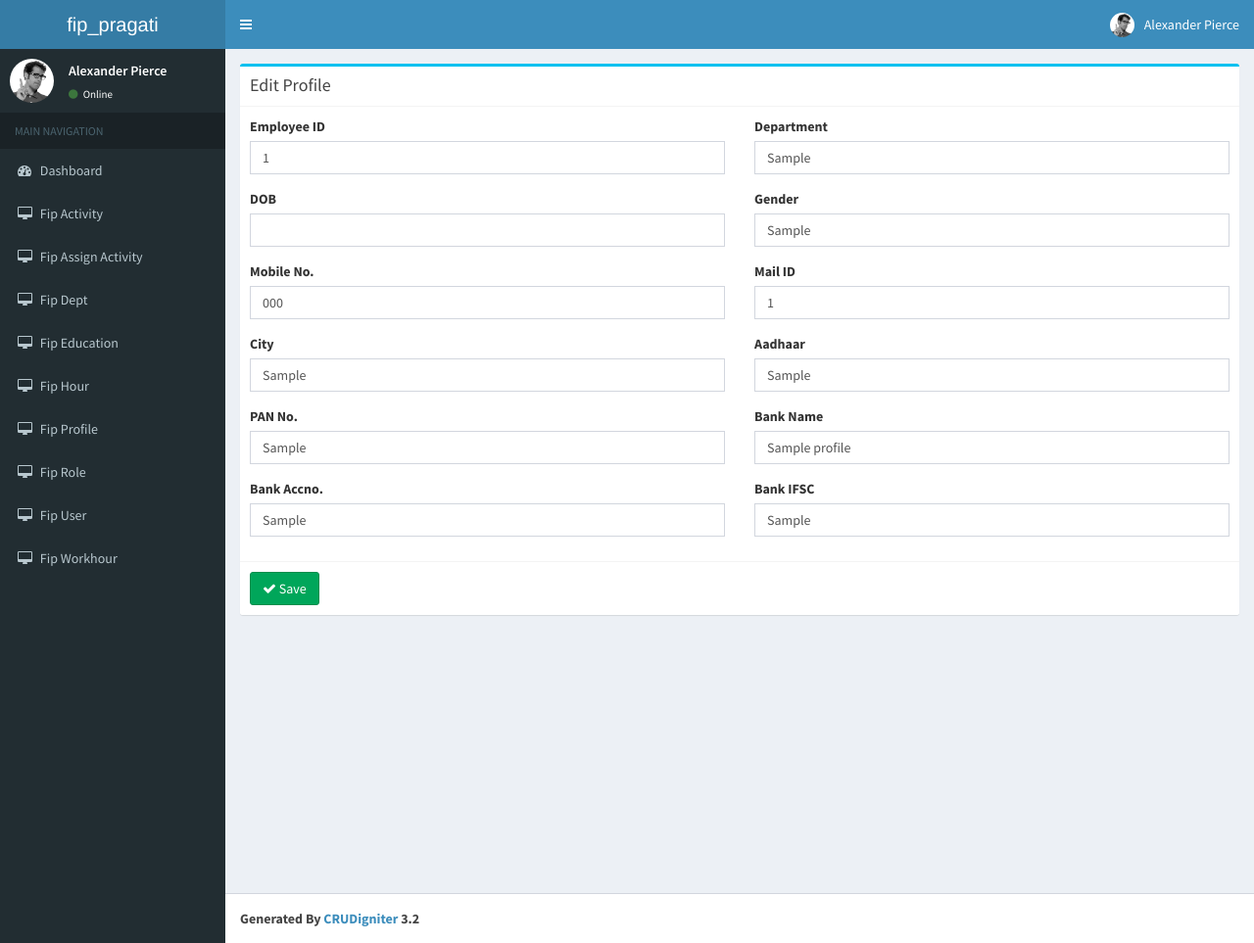
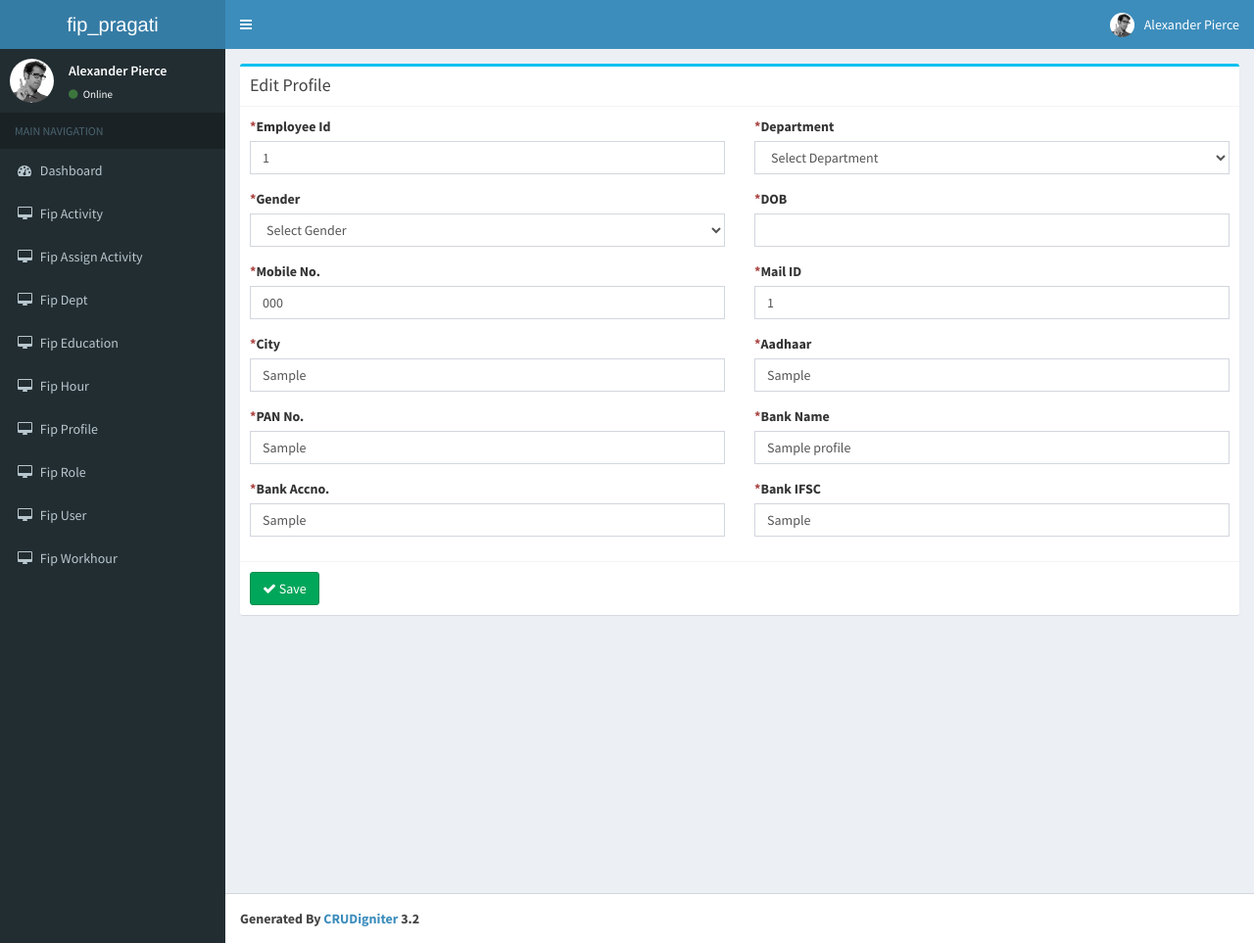
Before and after one commit to devak997/fip, a CodeIgniter app: page /fip/fip_profile/edit/1 in a window 1280 px wide. Shown: the whole page at 98% size. Run offline with CodeIgniter, Linux system fonts and the light colour scheme; tables that the repository leaves empty or names only in its code hold one stand-in row (values such as "Sample post").

Commit message:
Profile Section Updated, Minor changes to dept

```diff
--- a/application/controllers/Fip_profile.php
+++ b/application/controllers/Fip_profile.php
@@ -27,13 +27,27 @@ class Fip_profile extends CI_Controller{
      */
     function add()
     {
-        if(isset($_POST) && count($_POST) > 0)
+        $this->load->library('form_validation');
+
+		$this->form_validation->set_rules('gender','Gender','required');
+		$this->form_validation->set_rules('emp_id','Emp Id','required|max_length[100]');
+		$this->form_validation->set_rules('dob','Dob','required');
+		$this->form_validation->set_rules('mobileno','Mobileno','required|max_length[255]');
+		$this->form_validation->set_rules('mailid','Mailid','required|max_length[255]');
+		$this->form_validation->set_rules('city','City','required|max_length[255]');
+		$this->form_validation->set_rules('aadhar','Aadhar','required|integer');
+		$this->form_validation->set_rules('pan','Pan','required|max_length[25]');
+		$this->form_validation->set_rules('bank_name','Bank Name','required|max_length[100]');
+		$this->form_validation->set_rules('bank_accno','Bank Accno','required|max_length[255]');
+		$this->form_validation->set_rules('bank_ifsc','Bank Ifsc','required|max_length[100]');
+
+		if($this->form_validation->run())
         {
             $params = array(
+				'dept' => $this->input->post('dept'),
+				'gender' => $this->input->post('gender'),
 				'emp_id' => $this->input->post('emp_id'),
-				'dept' => $this->input->post('dept'),
 				'dob' => $this->input->post('dob'),
-				'gender' => $this->input->post('gender'),
 				'mobileno' => $this->input->post('mobileno'),
 				'mailid' => $this->input->post('mailid'),
 				'city' => $this->input->post('city'),
@@ -49,6 +63,9 @@ class Fip_profile extends CI_Controller{
         }
         else
         {
+			$this->load->model('Fip_dept_model');
+			$data['all_fip_dept'] = $this->Fip_dept_model->get_all_fip_dept();
+
             $data['_view'] = 'fip_profile/add';
             $this->load->view('layouts/main',$data);
         }
@@ -64,13 +81,27 @@ class Fip_profile extends CI_Controller{
 
         if(isset($data['fip_profile']['id']))
         {
-            if(isset($_POST) && count($_POST) > 0)
+            $this->load->library('form_validation');
+
+			$this->form_validation->set_rules('gender','Gender','required');
+			$this->form_validation->set_rules('emp_id','Emp Id','required|max_length[100]');
+			$this->form_validation->set_rules('dob','Dob','required');
+			$this->form_validation->set_rules('mobileno','Mobileno','required|max_length[255]');
+			$this->form_validation->set_rules('mailid','Mailid','required|max_length[255]');
+			$this->form_validation->set_rules('city','City','required|max_length[255]');
+			$this->form_validation->set_rules('aadhar','Aadhar','required|integer');
+			$this->form_validation->set_rules('pan','Pan','required|max_length[25]');
+			$this->form_validation->set_rules('bank_name','Bank Name','required|max_length[100]');
+			$this->form_validation->set_rules('bank_accno','Bank Accno','required|max_length[255]');
+			$this->form_validation->set_rules('bank_ifsc','Bank Ifsc','required|max_length[100]');
+
+			if($this->form_validation->run())
             {
                 $params = array(
+					'dept' => $this->input->post('dept'),
+					'gender' => $this->input->post('gender'),
 					'emp_id' => $this->input->post('emp_id'),
-					'dept' => $this->input->post('dept'),
 					'dob' => $this->input->post('dob'),
-					'gender' => $this->input->post('gender'),
 					'mobileno' => $this->input->post('mobileno'),
 					'mailid' => $this->input->post('mailid'),
 					'city' => $this->input->post('city'),
@@ -86,6 +117,9 @@ class Fip_profile extends CI_Controller{
             }
             else
             {
+				$this->load->model('Fip_dept_model');
+				$data['all_fip_dept'] = $this->Fip_dept_model->get_all_fip_dept();
+
                 $data['_view'] = 'fip_profile/edit';
                 $this->load->view('layouts/main',$data);
             }
--- a/application/models/Fip_profile_model.php
+++ b/application/models/Fip_profile_model.php
@@ -24,7 +24,8 @@ class Fip_profile_model extends CI_Model
      */
     function get_all_fip_profile()
     {
-        $this->db->order_by('id', 'desc');
+        $this->db->where('deleted_at', null);
+        $this->db->order_by('id', 'asc');
         return $this->db->get('fip_profile')->result_array();
     }
 
@@ -43,6 +44,7 @@ class Fip_profile_model extends CI_Model
     function update_fip_profile($id,$params)
     {
         $this->db->where('id',$id);
+        $params['updated_at'] = date("Y-m-d H:i:s");
         return $this->db->update('fip_profile',$params);
     }
 
@@ -51,6 +53,10 @@ class Fip_profile_model extends CI_Model
      */
     function delete_fip_profile($id)
     {
-        return $this->db->delete('fip_profile',array('id'=>$id));
+        $this->db->where('id',$id);
+        $params = [];
+        $params['deleted_at'] = date("Y-m-d H:i:s");
+        return $this->db->update('fip_profile',$params);
+        // return $this->db->delete('fip_profile',array('id'=>$id));
     }
 }
--- a/application/views/fip_dept/add.php
+++ b/application/views/fip_dept/add.php
@@ -8,13 +8,13 @@
           	<div class="box-body">
           		<div class="row clearfix">
 				  <div class="col-md-6">
-						<label for="id" class="control-label">Department ID<span class="text-danger">*</span></label>
+						<label for="id" class="control-label"><span class="text-danger">*</span>Department ID</label>
 						<div class="form-group">
 							<input type="text" name="id" value="<?php echo $this->input->post('id'); ?>" class="form-control" id="id" required />
 						</div>
 					</div>
 					<div class="col-md-6">
-						<label for="dept_name" class="control-label">Department Name <span class="text-danger">*</span> </label>
+						<label for="dept_name" class="control-label"><span class="text-danger">*</span> Department Name </label>
 						<div class="form-group">
 							<input type="text" name="dept_name" value="<?php echo $this->input->post('dept_name'); ?>" class="form-control" id="dept_name" />
 						</div>
--- a/application/views/fip_dept/edit.php
+++ b/application/views/fip_dept/edit.php
@@ -8,13 +8,13 @@
 			<div class="box-body">
 				<div class="row clearfix">
 				<div class="col-md-6">
-						<label for="id" class="control-label">Department ID <span class="text-danger">*</span> </label>
+						<label for="id" class="control-label"><span class="text-danger">*</span>Department ID  </label>
 						<div class="form-group">
 							<input type="text" name="id" value="<?php echo ($this->input->post('id') ? $this->input->post('id') : $fip_dept['id']); ?>" class="form-control" id="id" />
 						</div>
 					</div>
 					<div class="col-md-6">
-						<label for="dept_name" class="control-label">Department Name <span class="text-danger">*</span> </label>
+						<label for="dept_name" class="control-label"><span class="text-danger">*</span>Department Name</label>
 						<div class="form-group">
 							<input type="text" name="dept_name" value="<?php echo ($this->input->post('dept_name') ? $this->input->post('dept_name') : $fip_dept['dept_name']); ?>" class="form-control" id="dept_name" />
 						</div>
--- a/application/views/fip_profile/edit.php
+++ b/application/views/fip_profile/edit.php
@@ -7,76 +7,113 @@
 			<?php echo form_open('fip_profile/edit/'.$fip_profile['id']); ?>
 			<div class="box-body">
 				<div class="row clearfix">
+
 					<div class="col-md-6">
-						<label for="emp_id" class="control-label">Employee ID</label>
+						<label for="emp_id" class="control-label"><span class="text-danger">*</span>Employee Id</label>
 						<div class="form-group">
 							<input type="text" name="emp_id" value="<?php echo ($this->input->post('emp_id') ? $this->input->post('emp_id') : $fip_profile['emp_id']); ?>" class="form-control" id="emp_id" />
+							<span class="text-danger"><?php echo form_error('emp_id');?></span>
 						</div>
 					</div>
 					<div class="col-md-6">
-						<label for="dept" class="control-label">Department</label>
+						<label for="dept" class="control-label"><span class="text-danger">*</span>Department</label>
 						<div class="form-group">
-							<input type="text" name="dept" value="<?php echo ($this->input->post('dept') ? $this->input->post('dept') : $fip_profile['dept']); ?>" class="form-control" id="dept" />
+							<select name="dept" class="form-control">
+								<option value="">Select Department</option>
+								<?php
+								foreach($all_fip_dept as $fip_dept)
+								{
+									$selected = ($fip_dept['id'] == $fip_profile['dept']) ? ' selected="selected"' : "";
+
+									echo '<option value="'.$fip_dept['id'].'" '.$selected.'>'.$fip_dept['dept_name'].'</option>';
+								}
+								?>
+							</select>
 						</div>
 					</div>
 					<div class="col-md-6">
-						<label for="dob" class="control-label">DOB</label>
+						<label for="gender" class="control-label"><span class="text-danger">*</span>Gender</label>
 						<div class="form-group">
-							<input type="text" name="dob" value="<?php echo ($this->input->post('dob') ? $this->input->post('dob') : $fip_profile['dob']); ?>" class="has-datepicker form-control" id="dob" />
+							<select name="gender" class="form-control">
+								<option value="">Select Gender</option>
+								<?php
+								$gender_values = array(
+									'M'=>'Male',
+									'F'=>'Female',
+								);
+
+								foreach($gender_values as $value => $display_text)
+								{
+									$selected = ($value == $fip_profile['gender']) ? ' selected="selected"' : "";
+
+									echo '<option value="'.$value.'" '.$selected.'>'.$display_text.'</option>';
+								}
+								?>
+							</select>
+							<span class="text-danger"><?php echo form_error('gender');?></span>
 						</div>
 					</div>
 					<div class="col-md-6">
-						<label for="gender" class="control-label">Gender</label>
+						<label for="dob" class="control-label"><span class="text-danger">*</span>DOB</label>
 						<div class="form-group">
-							<input type="text" name="gender" value="<?php echo ($this->input->post('gender') ? $this->input->post('gender') : $fip_profile['gender']); ?>" class="form-control" id="gender" />
+							<input type="text" name="dob" value="<?php echo ($this->input->post('dob') ? $this->input->post('dob') : $fip_profile['dob']); ?>" class="has-datepicker form-control" id="dob" />
+							<span class="text-danger"><?php echo form_error('dob');?></span>
 						</div>
 					</div>
 					<div class="col-md-6">
-						<label for="mobileno" class="control-label">Mobile No.</label>
+						<label for="mobileno" class="control-label"><span class="text-danger">*</span>Mobile No.</label>
 						<div class="form-group">
 							<input type="text" name="mobileno" value="<?php echo ($this->input->post('mobileno') ? $this->input->post('mobileno') : $fip_profile['mobileno']); ?>" class="form-control" id="mobileno" />
+							<span class="text-danger"><?php echo form_error('mobileno');?></span>
 						</div>
 					</div>
 					<div class="col-md-6">
-						<label for="mailid" class="control-label">Mail ID</label>
+						<label for="mailid" class="control-label"><span class="text-danger">*</span>Mail ID</label>
 						<div class="form-group">
 							<input type="text" name="mailid" value="<?php echo ($this->input->post('mailid') ? $this->input->post('mailid') : $fip_profile['mailid']); ?>" class="form-control" id="mailid" />
+							<span class="text-danger"><?php echo form_error('mailid');?></span>
 						</div>
 					</div>
 					<div class="col-md-6">
-						<label for="city" class="control-label">City</label>
+						<label for="city" class="control-label"><span class="text-danger">*</span>City</label>
 						<div class="form-group">
 							<input type="text" name="city" value="<?php echo ($this->input->post('city') ? $this->input->post('city') : $fip_profile['city']); ?>" class="form-control" id="city" />
+							<span class="text-danger"><?php echo form_error('city');?></span>
 						</div>
 					</div>
 					<div class="col-md-6">
-						<label for="aadhar" class="control-label">Aadhaar</label>
+						<label for="aadhar" class="control-label"><span class="text-danger">*</span>Aadhaar</label>
 						<div class="form-group">
 							<input type="text" name="aadhar" value="<?php echo ($this->input->post('aadhar') ? $this->input->post('aadhar') : $fip_profile['aadhar']); ?>" class="form-control" id="aadhar" />
+							<span class="text-danger"><?php echo form_error('aadhar');?></span>
 						</div>
 					</div>
 					<div class="col-md-6">
-						<label for="pan" class="control-label">PAN No.</label>
+						<label for="pan" class="control-label"><span class="text-danger">*</span>PAN No.</label>
 						<div class="form-group">
 							<input type="text" name="pan" value="<?php echo ($this->input->post('pan') ? $this->input->post('pan') : $fip_profile['pan']); ?>" class="form-control" id="pan" />
+							<span class="text-danger"><?php echo form_error('pan');?></span>
 						</div>
 					</div>
 					<div class="col-md-6">
-						<label for="bank_name" class="control-label">Bank Name</label>
+						<label for="bank_name" class="control-label"><span class="text-danger">*</span>Bank Name</label>
 						<div class="form-group">
 							<input type="text" name="bank_name" value="<?php echo ($this->input->post('bank_name') ? $this->input->post('bank_name') : $fip_profile['bank_name']); ?>" class="form-control" id="bank_name" />
+							<span class="text-danger"><?php echo form_error('bank_name');?></span>
 						</div>
 					</div>
 					<div class="col-md-6">
-						<label for="bank_accno" class="control-label">Bank Accno.</label>
+						<label for="bank_accno" class="control-label"><span class="text-danger">*</span>Bank Accno.</label>
 						<div class="form-group">
 							<input type="text" name="bank_accno" value="<?php echo ($this->input->post('bank_accno') ? $this->input->post('bank_accno') : $fip_profile['bank_accno']); ?>" class="form-control" id="bank_accno" />
+							<span class="text-danger"><?php echo form_error('bank_accno');?></span>
 						</div>
 					</div>
 					<div class="col-md-6">
-						<label for="bank_ifsc" class="control-label">Bank IFSC</label>
+						<label for="bank_ifsc" class="control-label"><span class="text-danger">*</span>Bank IFSC</label>
 						<div class="form-group">
 							<input type="text" name="bank_ifsc" value="<?php echo ($this->input->post('bank_ifsc') ? $this->input->post('bank_ifsc') : $fip_profile['bank_ifsc']); ?>" class="form-control" id="bank_ifsc" />
+							<span class="text-danger"><?php echo form_error('bank_ifsc');?></span>
 						</div>
 					</div>
 				</div>
```
Also changed, not shown: application/views/fip_profile/add.php (+52 -15 lines), application/views/fip_profile/index.php (+4 -4 lines).
